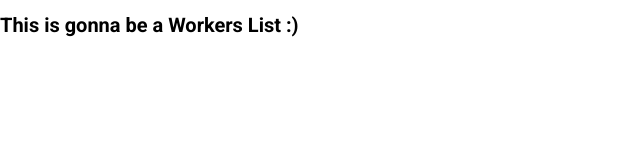
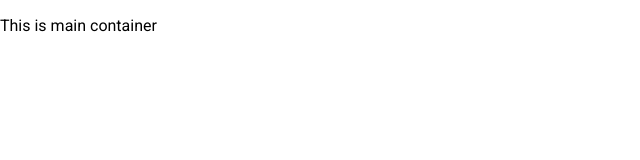
Before and after one commit to qkiczw/workerslist, a React app: page / in a window 1280 px wide. Shown: the whole page, without its empty margins (0-640 px from the left). Built offline with nearby package versions, Linux system fonts and the light colour scheme.

Commit message:
MaterialUI stuff was removed

```diff
--- a/package.json
+++ b/package.json
@@ -3,8 +3,6 @@
   "version": "0.1.0",
   "private": true,
   "dependencies": {
-    "@material-ui/core": "^4.11.0",
-    "@material-ui/icons": "^4.9.1",
     "@testing-library/jest-dom": "^4.2.4",
     "@testing-library/react": "^9.3.2",
     "@testing-library/user-event": "^7.1.2",
--- a/src/index.css
+++ b/src/index.css
@@ -1,7 +1,3 @@
-html {
-  font-size: 62.5%; /* 62.5% of 16px = 10px */
-}
-
 body {
   margin: 0;
   font-family: 'Roboto', sans-serif;
@@ -13,3 +9,8 @@ code {
   font-family: source-code-pro, Menlo, Monaco, Consolas, 'Courier New',
     monospace;
 }
+
+#root {
+  box-sizing: border-box;
+  width: 100%;
+}
--- a/src/views/Root/Root.js
+++ b/src/views/Root/Root.js
@@ -1,10 +1,11 @@
 import React from 'react';
-
 
 function Root() {
     return (
         <>
-            <h1>This is gonna be a Workers List :)</h1>
+           <div className="appContainer">
+                <p>This is main container</p>
+           </div>
         </>
     )
 }
```
Also changed, not shown: 1 other file.
